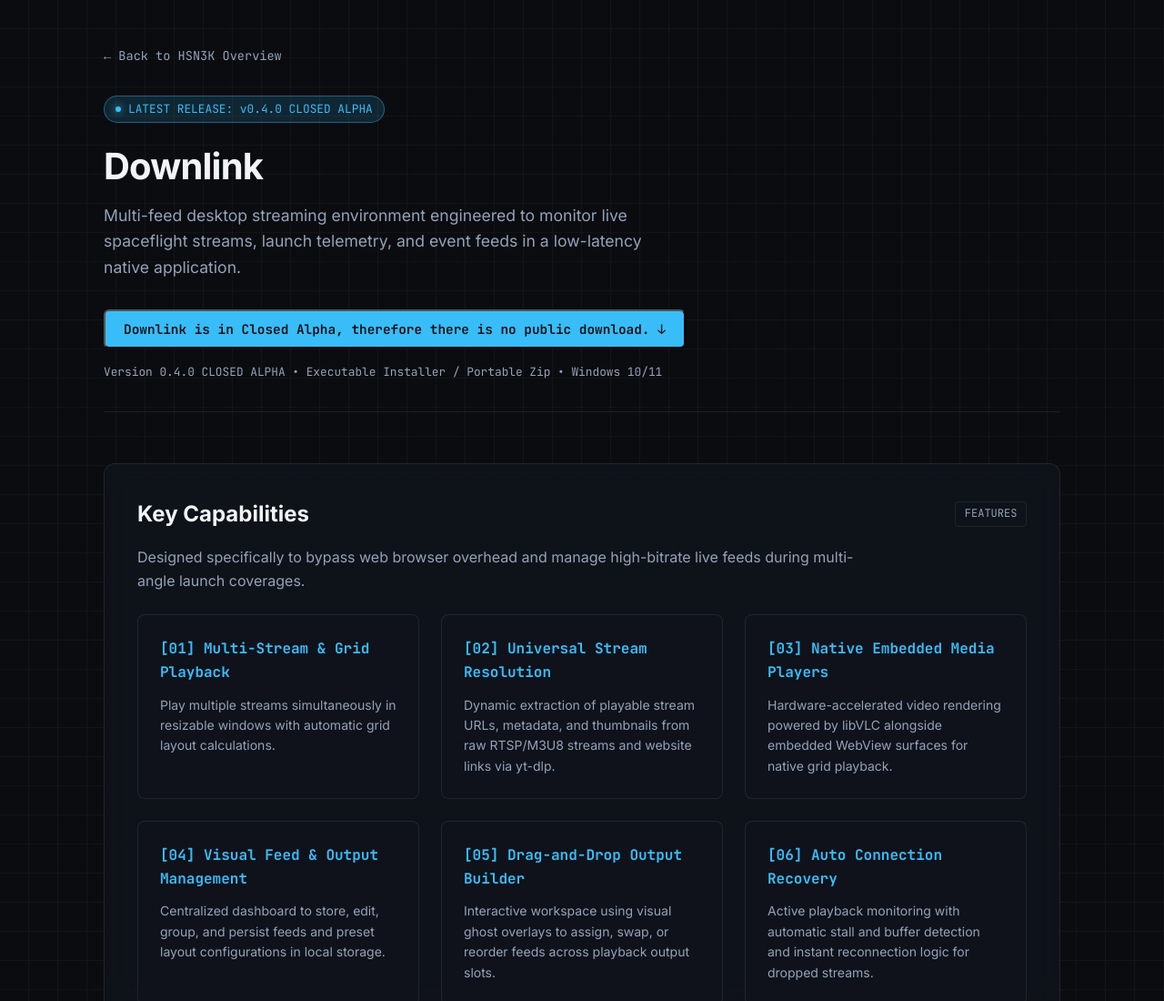
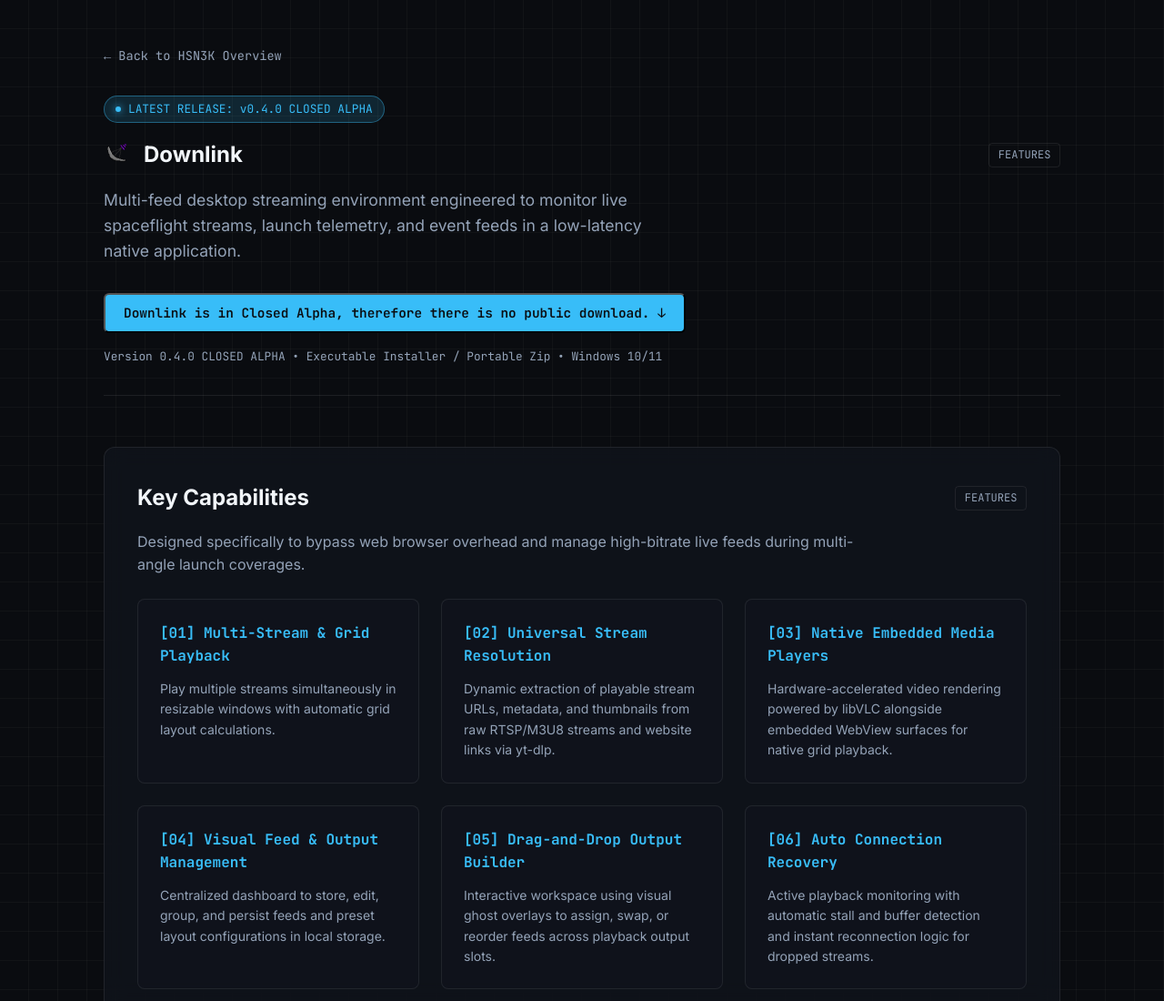
Before and after one commit to HamsterSpaceNerd3000/HSN3K.com, a plain HTML site: page downlink/index.html in a window 1280 px wide. Shown: the top 1100 px of the page at 91% size. Drawn offline with Linux system fonts and the light colour scheme.

Commit message:
Added Downlink Icon

```diff
--- a/downlink/index.html
+++ b/downlink/index.html
@@ -9,6 +9,7 @@
     <link href="https://fonts.googleapis.com/css2?family=JetBrains+Mono:wght@400;600;700&family=Inter:wght@300;400;600;700&display=swap" rel="stylesheet">
     <link rel="stylesheet" href="../styles/styles.css">
     <link rel="stylesheet" href="../styles/dwnlnk_styles.css">
+    <link rel="icon" type="image/x-icon" href="../images/downlink.ico">
 </head>
 
 <script>
@@ -34,7 +35,13 @@
       <div class="status-badge">
         <span class="status-dot"></span> LATEST RELEASE: v0.4.0 CLOSED ALPHA
       </div>
-      <h1>Downlink</h1>
+      <div class="project-header">
+        <div class="header-brand">
+            <img src="../images/downlink.ico" alt="Downlink Logo" class="project-logo">
+            <h2 class="project-title">Downlink</h2>
+        </div>
+        <span class="project-type">FEATURES</span>
+      </div>
       <p class="subtitle">Multi-feed desktop streaming environment engineered to monitor live spaceflight streams, launch telemetry, and event feeds in a low-latency native application.</p>
 
       <div class="hero-download">
--- a/styles/dwnlnk_styles.css
+++ b/styles/dwnlnk_styles.css
@@ -221,3 +221,15 @@
   line-height: 1.4;
   margin-bottom: 0;
 }
+
+.header-brand {
+  display: flex;
+  align-items: center;
+  gap: 12px;
+}
+
+.project-logo {
+  width: 32px;
+  height: 32px;
+  object-fit: contain;
+}
```
Also changed, not shown: images/downlink.ico (added). Lines whose indentation alone changed are shown as unchanged.
